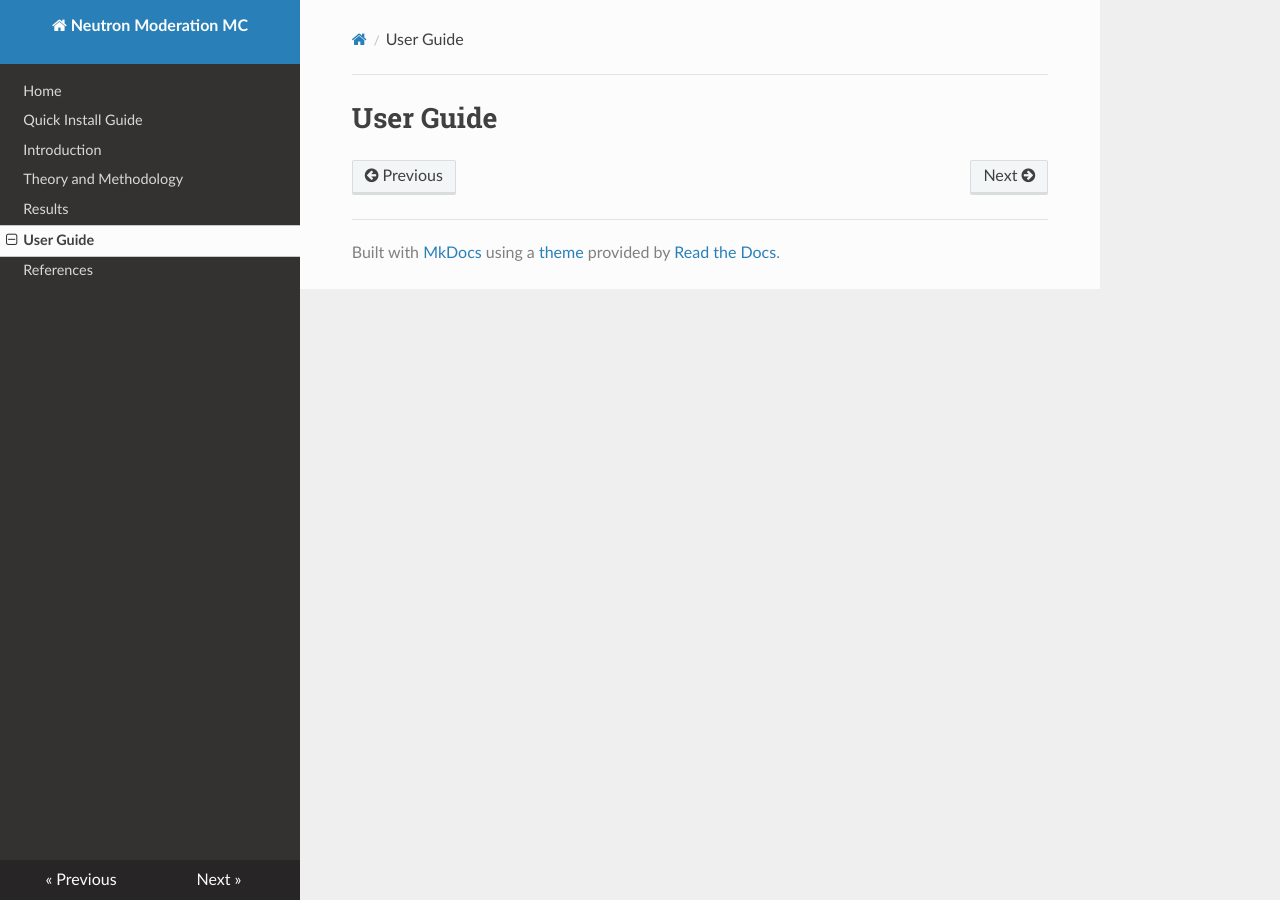
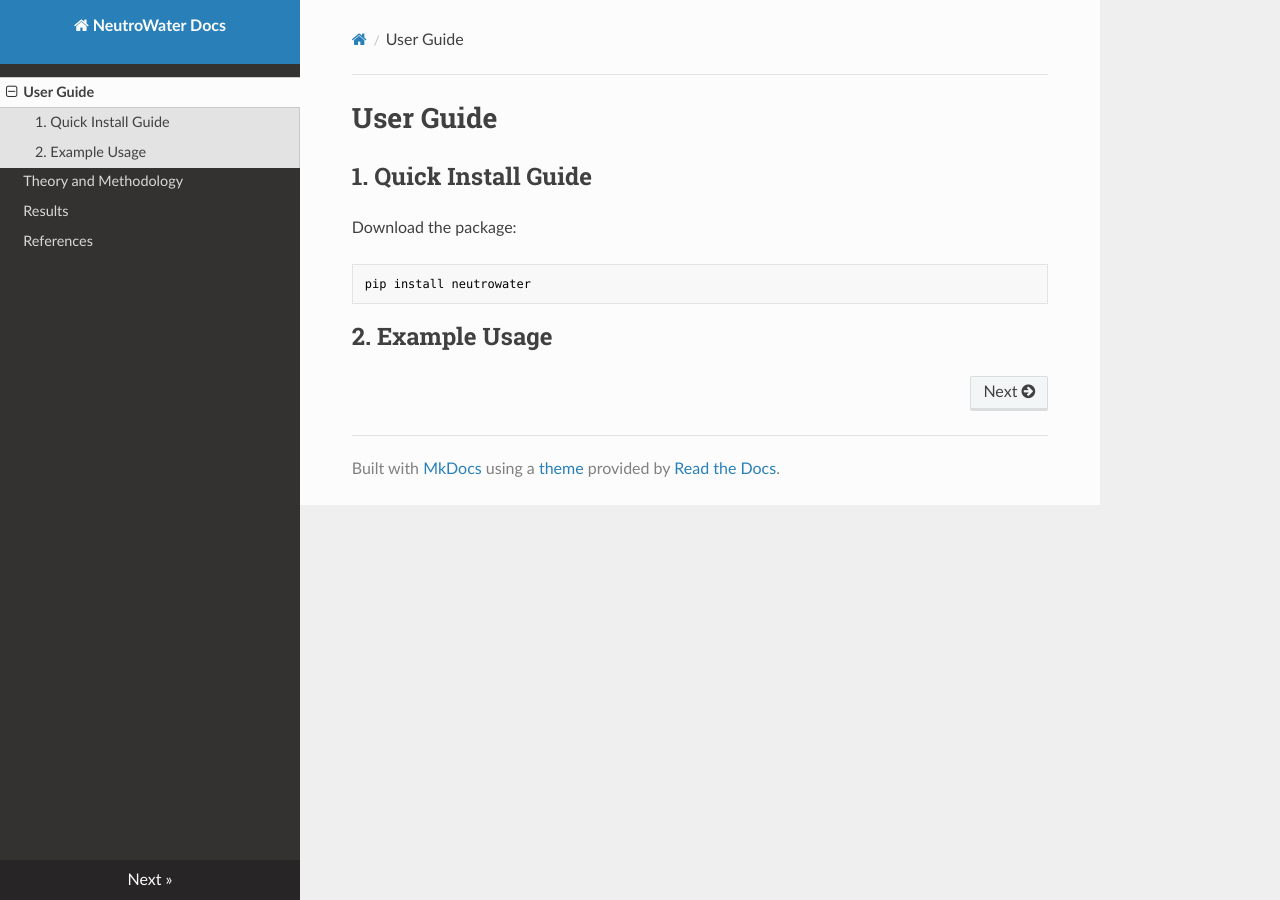
Before and after one commit to DerkNiessink/NeutroWater, an MkDocs documentation site: the page built from docs/docs/user_guide.md, in a window 1280 px wide. Built offline with MkDocs 1.6.1, drawn with Linux system fonts in a browser that asks for light colours; nearby versions of some CDN libraries.

````diff
--- a/docs/docs/user_guide.md
+++ b/docs/docs/user_guide.md
@@ -1 +1,11 @@
 # User Guide
+
+## 1. Quick Install Guide
+
+Download the package:
+
+```
+pip install neutrowater
+```
+
+## 2. Example Usage
--- a/docs/mkdocs.yml
+++ b/docs/mkdocs.yml
@@ -1,4 +1,4 @@
-site_name: Neutron Moderation MC
+site_name: NeutroWater Docs
 site_url: https://example.com/
 theme:
     name : readthedocs
@@ -23,16 +23,10 @@ plugins:
 
 nav:
 
-  - Home: index.md
-
-  - Quick Install Guide: install_guide.md
-
-  - Introduction: introduction.md
+  - User Guide: user_guide.md
 
   - Theory and Methodology: theory.md
 
   - Results: results.md
 
-  - User Guide: user_guide.md
-
   - References: references.md
````
Also changed, not shown: docs/docs/index.md (added, +14 -0 lines), docs/docs/install_guide.md (deleted, +0 -22 lines), docs/docs/introduction.md (deleted, +0 -1 lines), docs/docs/theory.md (+6 -6 lines), pyproject.toml (+6 -3 lines), 7 other files.
